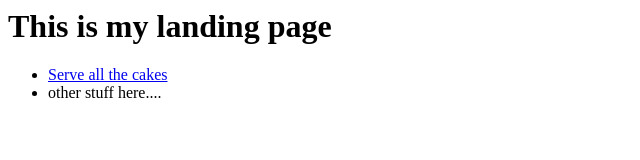
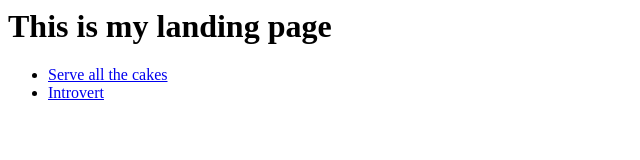
Before and after one commit to naomi-clyde51/naomi-clyde51.github.com, a plain HTML site: page index.html in a window 1280 px wide. Shown: the whole page, without its empty margins (0-640 px from the left). Drawn offline with Linux system fonts and the light colour scheme.

Commit message:
Update index.html

```diff
--- a/index.html
+++ b/index.html
@@ -6,7 +6,7 @@
   <h1>This is my landing page</h1>
   <ul>
     <li><a href="serve_all_the_cakes_.html">Serve all the cakes</a></li>
-    <li>other stuff here....</li>
+    <li><a href="Introvert.html">Introvert</li>
   </ul>
 
 
```
